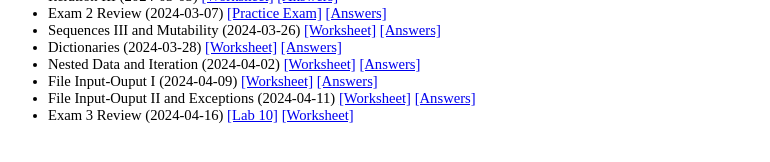
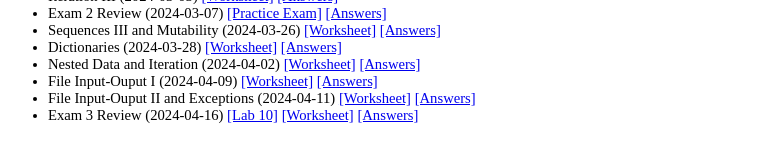
Before and after one commit to georgianahaldeman/cosc101, a Jekyll site: the page built from docs/notes/index.md, in a window 1280 px wide. Shown: the part 236-398 px from the top of the page, without its empty margins (0-770 px from the left). Built offline with Jekyll 4.4.1, drawn with Linux system fonts in a browser that asks for light colours; our own code applies the rules of GitHub Pages for plain Markdown files.

Commit message:
4_16 solutions

```diff
--- a/docs/notes/index.md
+++ b/docs/notes/index.md
@@ -37,7 +37,7 @@
 
 - File Input-Ouput II and Exceptions (2024-04-11) [[Worksheet]](./files/4_11.pdf) [[Answers]](./files/4_11_ans.pdf)
 
-- Exam 3 Review (2024-04-16) [[Lab 10]](./files/lab10.zip) [[Worksheet]](./files/4_16.pdf)
+- Exam 3 Review (2024-04-16) [[Lab 10]](./files/lab10.zip) [[Worksheet]](./files/4_16.pdf) [[Answers]](./files/4_16_ans.pdf)
 
 <!--
 - Sequences II and Mutability I (2023-10-05) [[Worksheet]](./notes/10_5.pdf) [[Notes]](./answers/10_5_answers.pdf)
```
Also changed, not shown: 1 other file.
